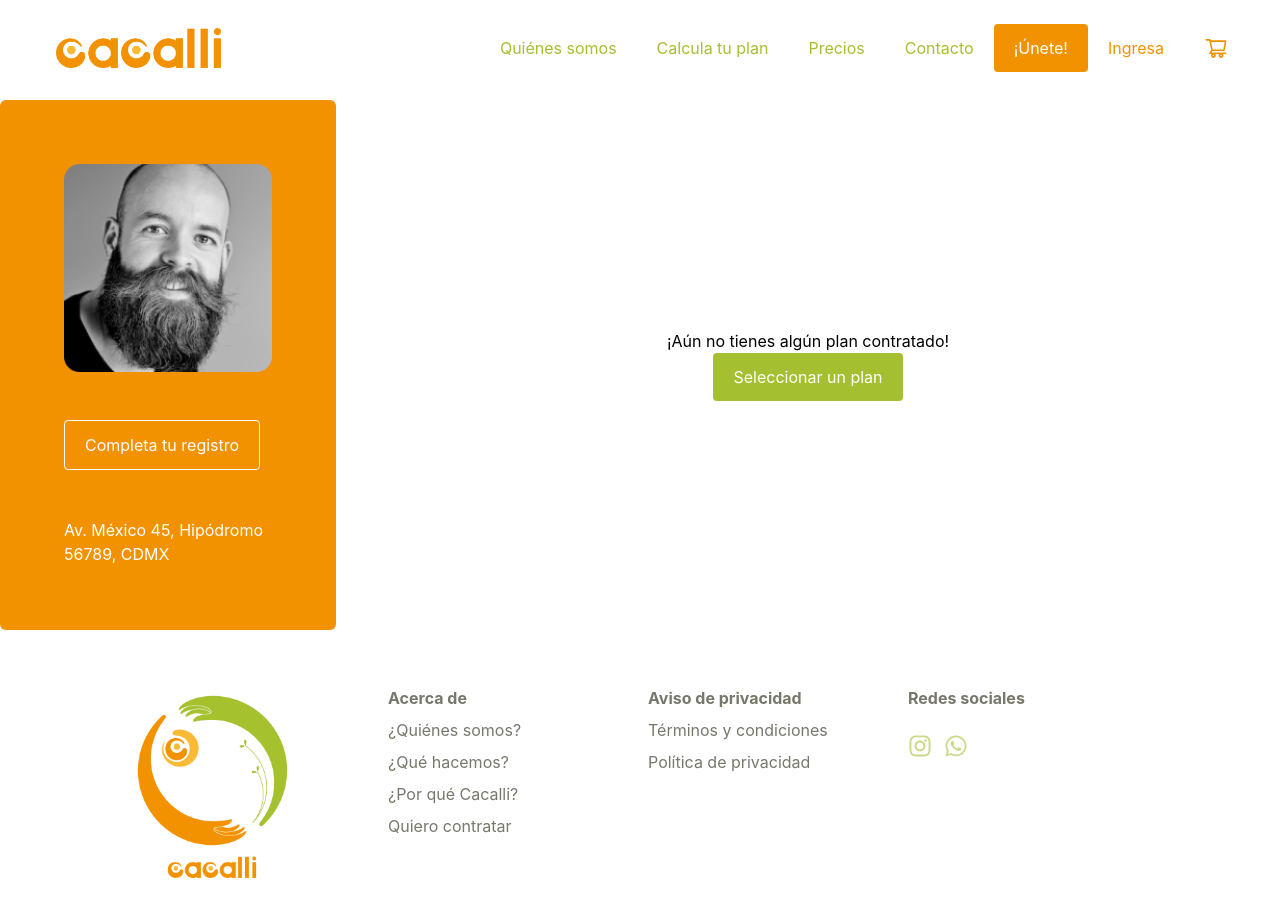
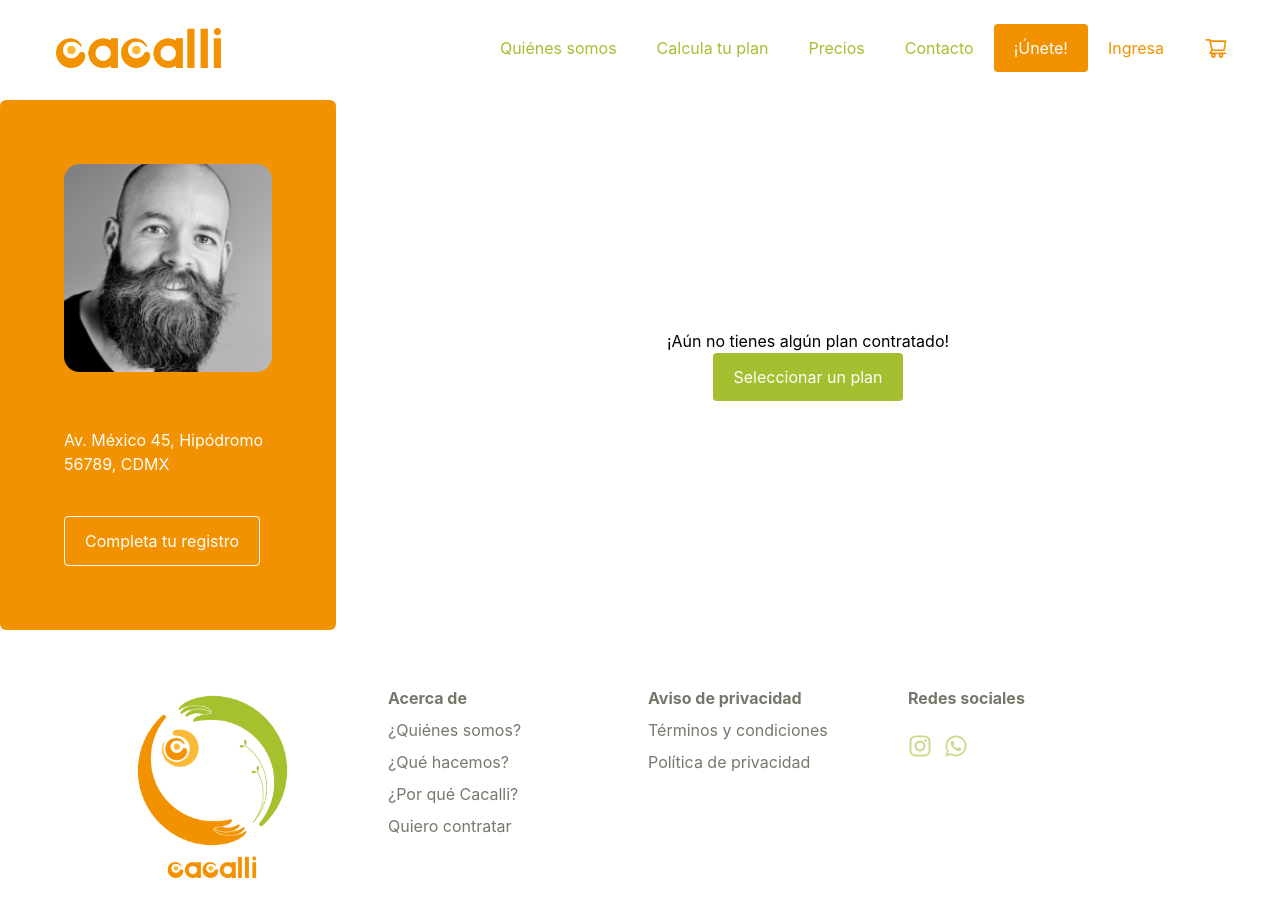
Before and after one commit to Cacalli/cacalli-frontend, a React (Create React App) app: page /dashboard in a window 1280 px wide. Shown: the top 916 px of the page. Built offline with nearby package versions, Linux system fonts and the light colour scheme; no server answers.

Commit message:
fixing button in dashboard

```diff
--- a/src/components/UserDashboardContent/UserDashboardContent.js
+++ b/src/components/UserDashboardContent/UserDashboardContent.js
@@ -8,7 +8,7 @@ export default function UserDashboardContent() {
     token: [token, setToken],
   } = useOutletContext();
   const [info, setInfo] = useState([]);
-
+const [hasAddress, setHasAddress]= useState(false)
   useEffect(() => {
     if (token && token.length) {
       fetch(`${baseUrl}/user`, {
@@ -21,10 +21,12 @@ export default function UserDashboardContent() {
         .then((response) => response.json())
         .then((data) => {
           setInfo(data.payload);
+          if (Object.keys(data.payload.address).length != 0) {
+            setHasAddress(true)
+          }
         });
     }
   }, [token]);
-
   return (
     <div className="flex pt-6 h-full">
       <div className="flex flex-col p-16 rounded-md  bg-orange-one text-neutral-white font-inter ">
@@ -35,14 +37,6 @@ export default function UserDashboardContent() {
             alt="user"
           />
           <div className="flex flex-col space-y-4">
-
-          {info.address ==null ?  <Link to="completa-registro">
-              <Button className="mt-6" variant="neutral">
-                Completa tu registro
-              </Button>
-            </Link> : null}
-
-
             {info ? (
               <div className="space-y-2 pt-6">
                 <p>
@@ -52,6 +46,21 @@ export default function UserDashboardContent() {
                 <p> Av. México 45, Hipódromo 56789, CDMX</p>
               </div>
             ) : null}
+
+            {hasAddress ? (
+              <Link to="completa-registro">
+                <Button className="mt-6" variant="neutral">
+                Modificar datos
+                </Button>
+              </Link>
+            ) : (
+              <Link to="completa-registro">
+                <Button className="mt-6" variant="neutral">
+                Completa tu registro
+                </Button>
+              </Link>
+            )}
+
           </div>
         </div>
       </div>
```
